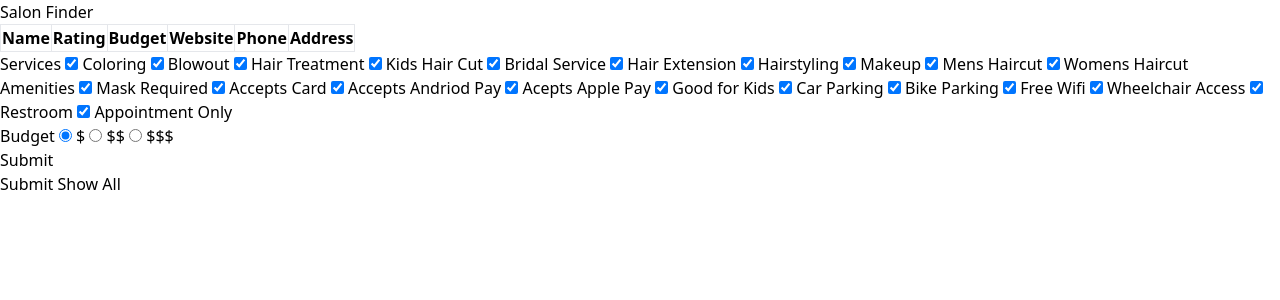
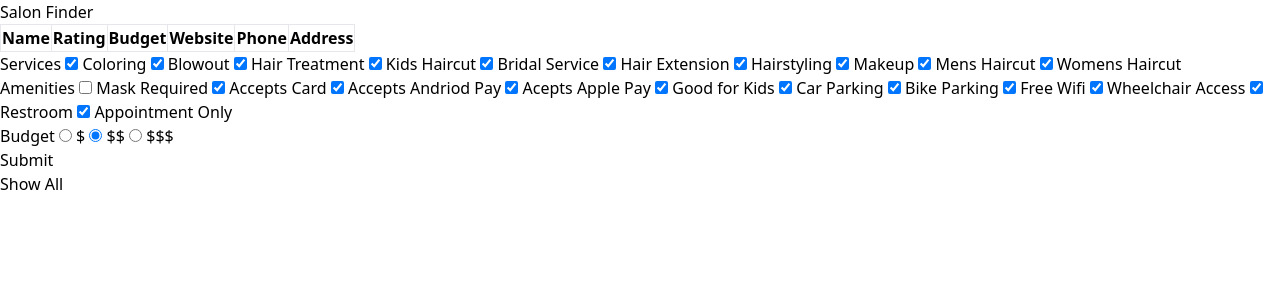
Before and after one commit to michael-brine/Salon_Finder, a FastAPI app: page / in a window 1280 px wide. Shown: the top 300 px of the page. Run offline with FastAPI, Linux system fonts and the light colour scheme; data that the repository does not hold is empty; some libraries are stand-ins or nearby versions.

Commit message:
works zzzz

```diff
--- a/src/db/models/services.py
+++ b/src/db/models/services.py
@@ -11,7 +11,7 @@ class Services(Base):
     kids_haircut = Column(Boolean)
     bridal_service = Column(Boolean)
     hair_extension = Column(Boolean)
-    hair_styling = Column(Boolean)
+    hairsyling = Column(Boolean)
     makeup = Column(Boolean)
     mens_haircut = Column(Boolean)
     womens_haircut = Column(Boolean)
--- a/src/main.py
+++ b/src/main.py
@@ -1,7 +1,9 @@
+from turtle import color
 from typing import Optional
 from fastapi import FastAPI, Request, Header, Depends
 from fastapi.responses import HTMLResponse
 from fastapi.templating import Jinja2Templates
+
 from db.session import engine, get_db
 from db.base import Base
 from sqlalchemy.orm import Session
@@ -9,7 +11,7 @@ from db.models.salons import Salon
 from db.models.hours import Hour
 from db.models.amenities import Amenities
 from db.models.services import Services
-_budget, budgets = 1, {1: '1-10', 2: '11-30', 3: '31-50'}
+
 app = FastAPI()
 
 templates = Jinja2Templates(directory="templates")
@@ -38,13 +40,54 @@ def add_budget():
 #     # budget = budget_int
 #     return budget
 
-@app.get('/query', response_class=HTMLResponse)
-def query(request: Request, hx_request: Optional[str] =  Header(None), db: Session = Depends(get_db)):
-    output = db.query(Salon)
-    if budget is int:
-        output = output.filter(Salon.budget == budgets[1])
+# @app.get('/query', response_class=HTMLResponse)
+# def query(budget, request: Request, hx_request: Optional[str] =  Header(None), db: Session = Depends(get_db),
+#  coloring='off', blowout='off'):
 
-    context = {'request': request, 'salons': output}
+#     on_off = {'on': True, 'off': False}
+#     budgets = {0: '1-10', 1: '11-30', 2: '31-50'}
+#     o = db.query(Salon).select_from(Services).filter(Services.coloring == on_off[coloring])
+#     # v = db.query(Services)
+#     # o = join(s, v)
+
+#     # output = output.filter(Salon.budget == budgets[int(budget)])
+
+#     context = {'request': request, 'salons': o}
+#     if hx_request:
+#         return templates.TemplateResponse("components/table.html", context)
+#     return templates.TemplateResponse("index.html", context)
+
+@app.get('/query',)
+def query(budget, request: Request, hx_request: Optional[str] =  Header(None), db: Session = Depends(get_db),
+ coloring='off', blowout='off', hair_treatment='off', kids_haircut='off', bridal_service='off', hair_extension='off',
+ hairsyling='off', makeup='off', mens_haircut='off', womens_haircut='off', mask_required='off', accepts_card='off',
+ accepts_andriod='off', accepts_apple='off', good_for_kids='off', car_parking='off', bike_parking='off', free_wifi='off',
+ wheelchair_access='off', restrooms='off', appointments='off'):
+
+    on_off = {'on': True, 'off': False}
+    budgets = {'0': '1-10', '1': '11-30', '2': '31-50'}
+
+    q = db.query(Salon).filter(Services.coloring == on_off[coloring]).filter(Services.blowout == on_off[blowout])\
+    .filter(Services.hair_treatment == on_off[hair_treatment]).filter(Services.kids_haircut == on_off[kids_haircut])\
+    .filter(Services.bridal_service == on_off[bridal_service]).filter(Services.hair_extension == on_off[hair_extension])\
+    .filter(Services.hairsyling == on_off[hairsyling]).filter(Services.makeup == on_off[makeup])\
+    .filter(Services.mens_haircut == on_off[mens_haircut]).filter(Services.womens_haircut == on_off[womens_haircut])\
+    .filter(Amenities.mask_required == on_off[mask_required]).filter(Amenities.accepts_card == on_off[accepts_card])\
+    .filter(Amenities.accepts_andriod == on_off[accepts_andriod]).filter(Amenities.accepts_apple == on_off[accepts_apple])\
+    .filter(Amenities.good_for_kids == on_off[good_for_kids]).filter(Amenities.car_parking == on_off[car_parking])\
+    .filter(Amenities.bike_parking == on_off[bike_parking]).filter(Amenities.free_wifi == on_off[free_wifi])\
+    .filter(Amenities.wheelchair_access == on_off[wheelchair_access]).filter(Amenities.restrooms == on_off[restrooms])\
+    .filter(Amenities.appointments == on_off[appointments])\
+    .filter(Salon.budget==budgets[budget]).join(Amenities, Salon.salon_id == Amenities.salon_id).join(Services, Salon.salon_id == Services.salon_id).all()
+
+    context = {'request': request, 'salons': q}
     if hx_request:
         return templates.TemplateResponse("components/table.html", context)
     return templates.TemplateResponse("index.html", context)
+
+# Salon.budget == budgets[budget], Services.coloring == on_off[coloring],
+#     Services.blowout == on_off[blowout], Services.hair_treatment == on_off[hair_treatment],
+#     Services.kids_haircut == on_off[kids_haircut], Services.bridal_service == on_off[bridal_service],
+#     Services.hair_extension == on_off[hair_extension], Services.hair_styling == on_off[hairsyling],
+#     Services.makeup == on_off[makeup], Services.mens_haircut == on_off[mens_haircut],
+#     Services.womens_haircut == on_off[womens_haircut])
--- a/src/templates/index.html
+++ b/src/templates/index.html
@@ -39,8 +39,8 @@
                 <input type="checkbox" id="hair_treatment" name="hair_treatment" checked></input>
                 <label for="hair_treatment">Hair Treatment</label>
 
-                <input type="checkbox" id="kids_hair_cut" name="kids_hair_cut" checked></input>
-                <label for="kids_hair_cut">Kids Hair Cut</label>
+                <input type="checkbox" id="kids_haircut" name="kids_haircut" checked></input>
+                <label for="kids_haircut">Kids Haircut</label>
 
                 <input type="checkbox" id="bridal_service" name="bridal_service" checked></input>
                 <label for="bridal_service">Bridal Service</label>
@@ -48,8 +48,8 @@
                 <input type="checkbox" id="hair_extension" name="hair_extension" checked></input>
                 <label for="hair_extension">Hair Extension</label>
 
-                <input type="checkbox" id="hairstyling" name="hairstyling" checked></input>
-                <label for="hairstyling">Hairstyling</label>
+                <input type="checkbox" id="hairsyling" name="hairsyling" checked></input>
+                <label for="hairsyling">Hairstyling</label>
 
                 <input type="checkbox" id="makeup"" name="makeup"" checked></input>
                 <label for="makeup">Makeup</label>
@@ -61,7 +61,7 @@
                 <label for="womens_haircut">Womens Haircut</label>
             </div>
             <div> Amenities
-                <input type="checkbox" id="mask_required" name="mask_required" checked></input>
+                <input type="checkbox" id="mask_required" name="mask_required"></input>
                 <label for="mask_required">Mask Required</label>
 
                 <input type="checkbox" id="accepts_card" name="accepts_card" checked></input>
@@ -72,6 +72,7 @@
 
                 <input type="checkbox" id="accepts_apple" name="accepts_apple" checked></input>
                 <label for="accepts_apple">Acepts Apple Pay</label>
+
                 <input type="checkbox" id="good_for_kids" name="good_for_kids" checked></input>
                 <label for="good_for_kids">Good for Kids</label>
 
@@ -94,17 +95,16 @@
                 <label for="appointments">Appointment Only</label>
             </div>
             <div> Budget
-                <input type="radio" id="_$" name="budget" checked></input>
+                <input type="radio" id="_$" name="budget" value="0"></input>
                 <label for="_$">$</label>
-                <input type="radio" id="_$$" name="budget"></input>
+                <input type="radio" id="_$$" name="budget" value="1" checked></input>
                 <label for="_$$">$$</label>
-                <input type="radio" id="_$$$" name="budget"></input>
+                <input type="radio" id="_$$$" name="budget" value="2"></input>
                 <label for="_$$$">$$$</label>
             </div>
             <button type="submit" form="query" value="Submit">Submit</button>
         </form>
         <div>
-            <button hx-get="/query" hx-target="#table-body">Submit</button>
             <button hx-get="/" hx-target="#table-body">Show
                 All</button>
             </div>
```
Also changed, not shown: src/templates/shared/base.html (deleted, +0 -12 lines).
